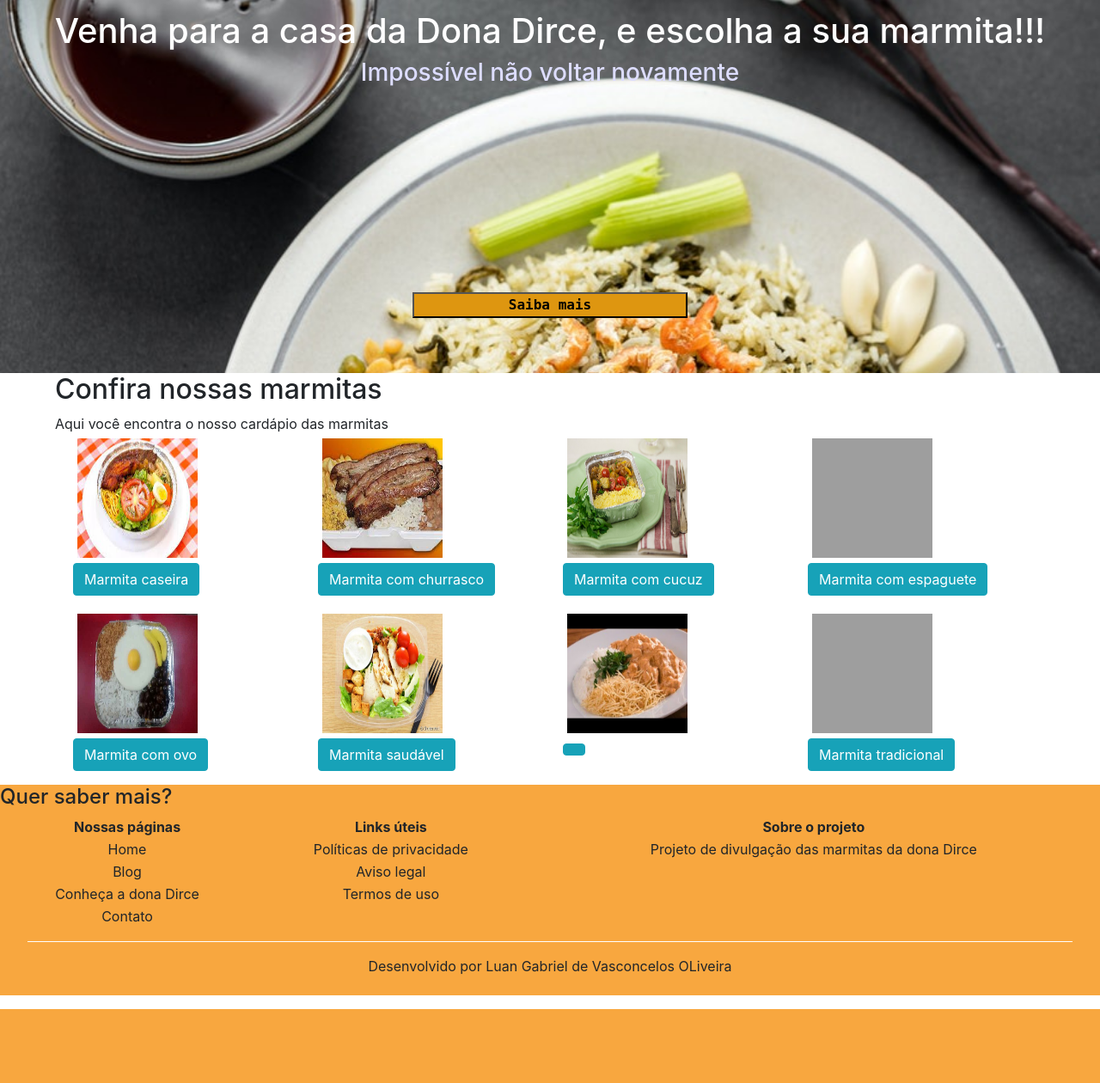
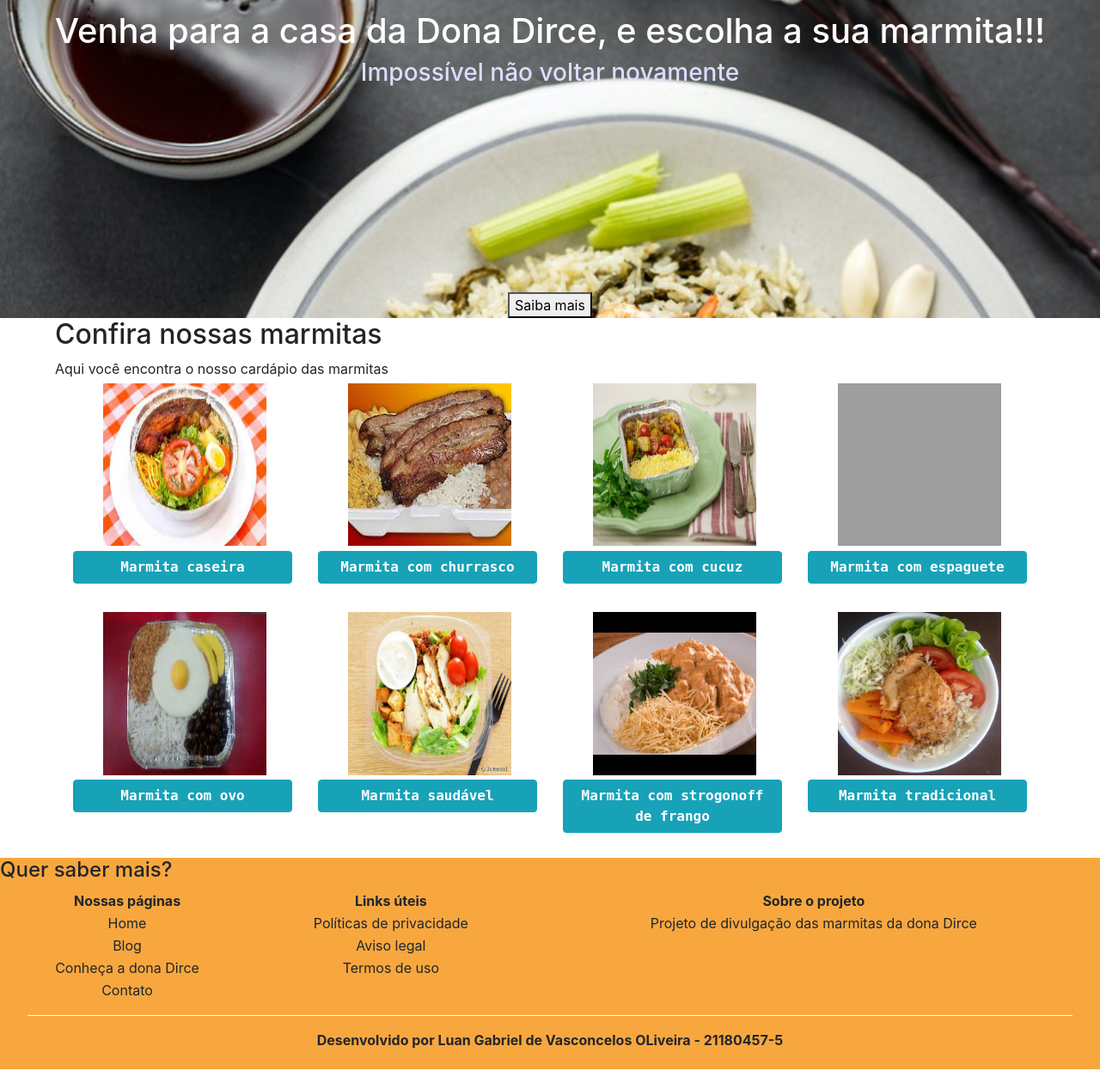
Before and after one commit to LuanGabrielVOliveira/unicesumar, a PHP site: page / in a window 1280 px wide. Shown: the part 131-1391 px from the top of the page at 86% size. Before the commit the page ends 1305 px from the top, so only its background shows below. Run offline with PHP 8.4, Linux system fonts and the light colour scheme; data that the repository does not hold is empty; grey boxes are pictures that could not be loaded.

Commit message:
Add files via upload

```diff
--- a/MAPA/Marmitas Dona Dirce/index.php
+++ b/MAPA/Marmitas Dona Dirce/index.php
@@ -8,13 +8,13 @@
 
   	<meta name="author" content="Luan Gabriel de V. Oliveira - 21180457-5">
 
-    <meta name="description" content="Marmitas da Dona Rita">
+    <meta name="description" content="Marmitas da Dona Dirce">
 
-    <meta name="keywords" content="marmitas, Dona, Rita, comida, gostosa">
+    <meta name="keywords" content="marmitas, Dona, Dirce, comida, gostosa">
 
   <title>
 
-Marmitas da Dona Rita
+Marmitas da Dona Dirce
 
   </title>
 
@@ -76,7 +76,7 @@ Marmitas da Dona Rita
 
 <h3> Impossível não voltar novamente </h3>
 
-<center><button>Saiba mais  </button></center>
+<center><button> Saiba mais </button></center>
 
 </section>
 
@@ -91,17 +91,17 @@ Marmitas da Dona Rita
 <?php
 
 $dados = array (
-  array("img"=>"imagens\cardapio\caseira.jpg", "titulo"=>"Marmita caseira", "info"=>"Deliciosa comida caseira, por somente <b>R$ 12,99</b>.")
+  array("img"=>"imagens\cardapio\caseira.jpg", "titulo"=>"Marmita caseira", "info"=>"Deliciosa marmita caseira, por somente <b>R$ 12,99</b>.")
 );
 
 foreach ($dados as $caseira) {
 
 ?>
 
-    <div class="col img-produto"><img src="<?php echo $caseira['img'];   ?>">
+<div class="col img-produto"><img id="img-cardapio" src="<?php echo $caseira['img'];   ?>">
 
 <p>
-  <a class="btn btn-info" data-toggle="collapse" href="#caseira" role="button" aria-expanded="false" aria-controls="caseira">
+  <a class="btn btn-info" id="botao" data-toggle="collapse" href="#caseira" role="button" aria-expanded="false" aria-controls="caseira">
     <?php echo $caseira['titulo'];   ?>
   </a>
 </p>
@@ -115,17 +115,17 @@ foreach ($dados as $caseira) {
   <?php
 
 $dados = array (
-  array("img"=>"imagens\cardapio\churrasco.jpg", "titulo"=>"Marmita com churrasco", "info"=>"Deliciosa comida com churrasco, com direiro a carne, linguiça ou frango, por apenas <b>R$ 17,99</b>.")
+  array("img"=>"imagens\cardapio\churrasco.jpg", "titulo"=>"Marmita com churrasco", "info"=>"Deliciosa marmita com churrasco, com direiro a carne, linguiça ou frango, por apenas <b>R$ 17,99</b>.")
 );
 
 foreach ($dados as $churrasco) {
 
 ?>
 
-    <div class="col img-produto"><img src="<?php echo $churrasco['img'];   ?>">
+<div class="col img-produto"><img id="img-cardapio" src="<?php echo $churrasco['img'];   ?>">
 
 <p>
-  <a class="btn btn-info" data-toggle="collapse" href="#churrasco" role="button" aria-expanded="false" aria-controls="churrasco">
+  <a class="btn btn-info" id="botao" data-toggle="collapse" href="#churrasco" role="button" aria-expanded="false" aria-controls="churrasco">
     <?php echo $churrasco['titulo'];   ?>
   </a>
 </p>
@@ -139,17 +139,17 @@ foreach ($dados as $churrasco) {
 <?php
 
 $dados = array (
-  array("img"=>"imagens\cardapio\cucuz.jpg", "titulo"=>"Marmita com cucuz", "info"=>"Deliciosa comida com farofa de cucuz, por apenas <b>R$ 11,99</b>.")
+  array("img"=>"imagens\cardapio\cucuz.jpg", "titulo"=>"Marmita com cucuz", "info"=>"Deliciosa marmita com farofa de cucuz, por apenas <b>R$ 11,99</b>.")
 );
 
 foreach ($dados as $cucuz) {
 
 ?>
 
-    <div class="col img-produto"><img src="<?php echo $cucuz['img'];   ?>">
+<div class="col img-produto"><img id="img-cardapio" src="<?php echo $cucuz['img'];   ?>">
 
 <p>
-  <a class="btn btn-info" data-toggle="collapse" href="#cucuz" role="button" aria-expanded="false" aria-controls="cucuz">
+  <a class="btn btn-info" id="botao" data-toggle="collapse" href="#cucuz" role="button" aria-expanded="false" aria-controls="cucuz">
     <?php echo $cucuz['titulo'];   ?>
   </a>
 </p>
@@ -163,7 +163,7 @@ foreach ($dados as $cucuz) {
 <?php
 
 $dados = array (
-  array("img"=>"imagens\cardapio\espaguete.jpg", "titulo"=>"Marmita com espaguete", "info"=>"Deliciosa comida com espaguete, por apenas <b>R$ 15,99</b>.")
+  array("img"=>"imagens/cardapio/espaguete.png", "titulo"=>"Marmita com espaguete", "info"=>"Deliciosa marmita com espaguete, por apenas <b>R$ 15,99</b>.")
 );
 
 foreach ($dados as $espaguete) {
@@ -171,10 +171,10 @@ foreach ($dados as $espaguete) {
   ?>
 
 
-    <div class="col img-produto"><img src="<?php echo $espaguete['img'];   ?>">
+<div class="col img-produto"><img id="img-cardapio" src="<?php echo $espaguete['img']; ?>">
 
 <p>
-  <a class="btn btn-info" data-toggle="collapse" href="#espaguete" role="button" aria-expanded="false" aria-controls="espaguete">
+  <a class="btn btn-info" id="botao" data-toggle="collapse" href="#espaguete" role="button" aria-expanded="false" aria-controls="espaguete">
     <?php echo $espaguete['titulo']; ?>
   </a>
 </p>
@@ -191,17 +191,17 @@ foreach ($dados as $espaguete) {
     <?php
 
 $dados = array (
-  array("img"=>"imagens\cardapio\ovo.jpg", "titulo"=>"Marmita com ovo", "info"=>"Deliciosa comida com ovo, repleta de nutrientes! Por apenas <b>R$ 10,99</b>.")
+  array("img"=>"imagens\cardapio\ovo.jpg", "titulo"=>"Marmita com ovo", "info"=>"Deliciosa marmita com ovo, repleta de nutrientes! Por apenas <b>R$ 10,99</b>.")
 );
 
 foreach ($dados as $ovo) {
 
 ?>
 
-    <div class="col img-produto"><img src="<?php echo $ovo['img'];   ?>">
+<div class="col img-produto"><img id="img-cardapio" src="<?php echo $ovo['img'];   ?>">
 
 <p>
-  <a class="btn btn-info" data-toggle="collapse" href="#ovo" role="button" aria-expanded="false" aria-controls="ovo">
+  <a class="btn btn-info" id="botao" data-toggle="collapse" href="#ovo" role="button" aria-expanded="false" aria-controls="ovo">
     <?php echo $ovo['titulo']; ?>
   </a>
 </p>
@@ -215,7 +215,7 @@ foreach ($dados as $ovo) {
 <?php
 
 $dados = array (
-  array("img"=>"imagens\cardapio\saudavel.jpg", "titulo"=>"Marmita saudável", "info"=>"Deliciosa comida saudável, por apenas <b>R$ 14,99</b>.")
+  array("img"=>"imagens\cardapio\saudavel.jpg", "titulo"=>"Marmita saudável", "info"=>"Deliciosa marmita saudável, por apenas <b>R$ 14,99</b>.")
 );
 
 foreach ($dados as $saudavel) {
@@ -223,10 +223,10 @@ foreach ($dados as $saudavel) {
 ?>
 
 
-    <div class="col img-produto"><img src="<?php echo $saudavel['img']; ?>">
+<div class="col img-produto"><img id="img-cardapio" src="<?php echo $saudavel['img']; ?>">
 
 <p>
-  <a class="btn btn-info" data-toggle="collapse" href="#saudavel" role="button" aria-expanded="false" aria-controls="saudavel">
+  <a class="btn btn-info" id="botao" data-toggle="collapse" href="#saudavel" role="button" aria-expanded="false" aria-controls="saudavel">
     <?php echo $saudavel['titulo']; ?>
   </a>
 </p>
@@ -240,44 +240,50 @@ foreach ($dados as $saudavel) {
 <?php
 
 $dados = array (
-  array("img"=>"imagens\cardapio\strogonoff.jpg", "titulo"=>"Marmita com strogonoff de frango", "info"=>"Deliciosa comida com strogonoff de frango, por apenas <b>R$ 16,99</b>.")
+  array("img"=>"imagens\cardapio\strogonoff.jpg", "titulo"=>"Marmita com strogonoff de frango", "info"=>"Deliciosa marmita com strogonoff de frango, por apenas <b>R$ 16,99</b>.")
 );
 
 foreach ($dados as $strogonoff) {
 
 ?>
 
-    <div class="col img-produto"><img src="<?php echo $strogonoff['img']; ?>">
+<div class="col img-produto"><img id="img-cardapio" src="<?php echo $strogonoff['img']; ?>">
 
 <p>
-  <a class="btn btn-info" data-toggle="collapse" href="#strogonoff" role="button" aria-expanded="false" aria-controls="strogonoff">
-    <?php echo $saudavel['strogonoff']; ?>
+  <a class="btn btn-info" id="botao" data-toggle="collapse" href="#strogonoff" role="button" aria-expanded="false" aria-controls="strogonoff">
+    <?php echo $strogonoff['titulo']; ?>
   </a>
 </p>
 <div class="collapse" id="strogonoff">
   <div class="card card-body">
-    <?php echo $saudavel['strogonoff'];  } ?>
+    <?php echo $strogonoff['info'];  } ?>
   </div>
  </div>
 </div>
 
+<?php
 
+$dados = array (
+  array("img"=>"imagens\cardapio\xradicional.jpg", "titulo"=>"Marmita tradicional", "info"=>"Deliciosa marmita tradicional, como fazia nossa avó! Por apenas <b>R$ 12,99</b>")
+);
 
-    <div class="col img-produto"><img src="imagens\cardapio\tradicional.jpg">
+foreach ($dados as $tradicional) {
+
+?>
+
+<div class="col img-produto"><img id="img-cardapio" src="<?php echo $tradicional['img']; ?>">
 
     <p>
-  <a class="btn btn-info" data-toggle="collapse" href="#tradicional" role="button" aria-expanded="false" aria-controls="tradicional">
-    Marmita tradicional
+  <a class="btn btn-info" id="botao" data-toggle="collapse" href="#tradicional" role="button" aria-expanded="false" aria-controls="tradicional">
+    <?php echo $tradicional['titulo']; ?>
   </a>
 </p>
 <div class="collapse" id="tradicional">
   <div class="card card-body">
-    Deliciosa comida tradicional, como fazia nossa avó! Por apenas <b>R$ 12,99</b>
+    <?php echo $tradicional['info'];  } ?>
   </div>
  </div>
 </div>
-
-
 
  </div>
 </div>
@@ -315,7 +321,7 @@ foreach ($dados as $strogonoff) {
 
 <hr>
 
-<center><p style="padding-bottom: 1.7%;"> Desenvolvido por Luan Gabriel de Vasconcelos OLiveira </p></center>
+<center><b><p style="padding-bottom: 1.7%;"> Desenvolvido por Luan Gabriel de Vasconcelos OLiveira - 21180457-5 </p></b></center>
 
 </footer>
 
--- a/MAPA/Marmitas Dona Dirce/mapa.css
+++ b/MAPA/Marmitas Dona Dirce/mapa.css
@@ -11,8 +11,12 @@ background-color: #F8A73F;
 figure img {
 	width: 20%;
 	margin-top: -4%;
+}
 
-
+#img-cardapio {
+	width: 200px;
+	height: 200px;
+	margin-left: 30px;
 }
 
 .titulo {
@@ -59,9 +63,8 @@ h3 {
 	padding-bottom: 18%;
 }
 
-button {
-	background-color: #DE9610;
-	width: 25%;
+#botao {
+	width: 100%;
 	margin-bottom: 5%;
 	font-family: Andale Mono, monospace;
 	font-weight: bolder;
```
Lines whose indentation alone changed are shown as unchanged.
